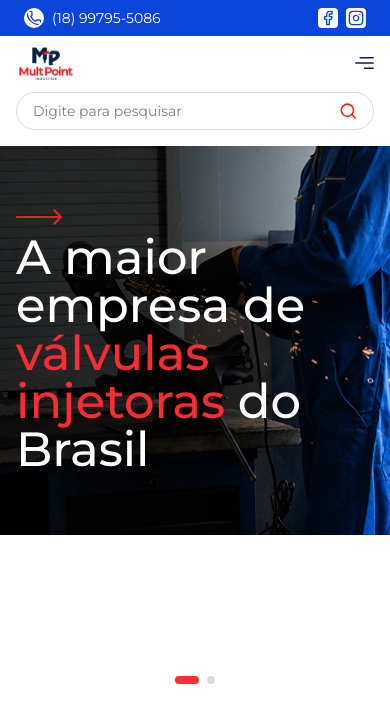
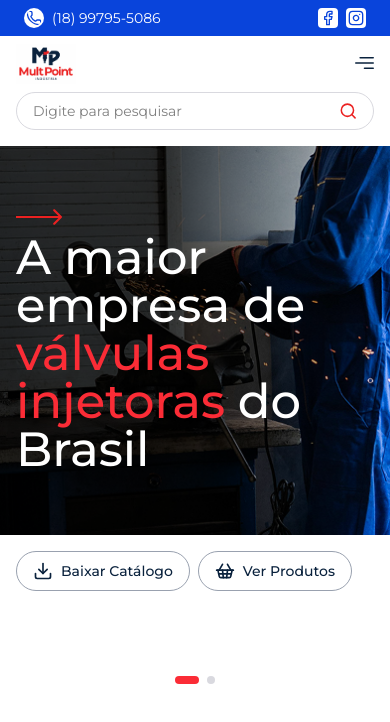
Before and after one commit to multpoint-ti/multipoint, a Next.js app: page /home in a window 390 px wide. Shown: the top 722 px of the page. Built offline with nearby package versions, Linux system fonts and the light colour scheme.

Commit message:
config(setup): add mobile btns  home carousel

```diff
--- a/src/home/carousel.tsx
+++ b/src/home/carousel.tsx
@@ -12,7 +12,7 @@
 "use client";
 
 import useEmblaCarousel from 'embla-carousel-react';
-import { Download } from 'lucide-react';
+import { Download, ShoppingBasket } from 'lucide-react';
 import Image from 'next/image';
 import { Button } from '@/shared/button';
 import CarrouselHome1 from '../../public/imgs/carrousel-home/carrousel-home-1.png'
@@ -112,13 +112,22 @@ export function Carousel() {
         {scrollSnaps.map((_, index) => (
           <button key={index} onClick={() => scrollTo(index)} className="p-0 bg-transparent border-none">
             <div
-                className={`w-2 h-2 rounded-full cursor-pointer transition duration-300 ${
-                  index === selectedIndex ? 'bg-red-500 w-6' : 'bg-gray-oxide-steel'
+              className={`w-2 h-2 rounded-full cursor-pointer transition duration-300 ${index === selectedIndex ? 'bg-red-500 w-6' : 'bg-gray-oxide-steel'
                 }`}
             />
           </button>
         ))}
       </div>
+      <div className="p-4 gap-2 flex md:hidden text-blue-ignition">
+        <Button variant="outline" className='gap-2 border-gray-400'>
+          <Download className="h-5 w-5" />
+          Baixar Catálogo
+        </Button>
+        <Button variant="outline" className='gap-2 border-gray-400'>
+          <ShoppingBasket className="h-5 w-5" />
+          Ver Produtos
+        </Button>
+      </div>
     </div>
   );
 }
```
Lines whose indentation alone changed are shown as unchanged.
